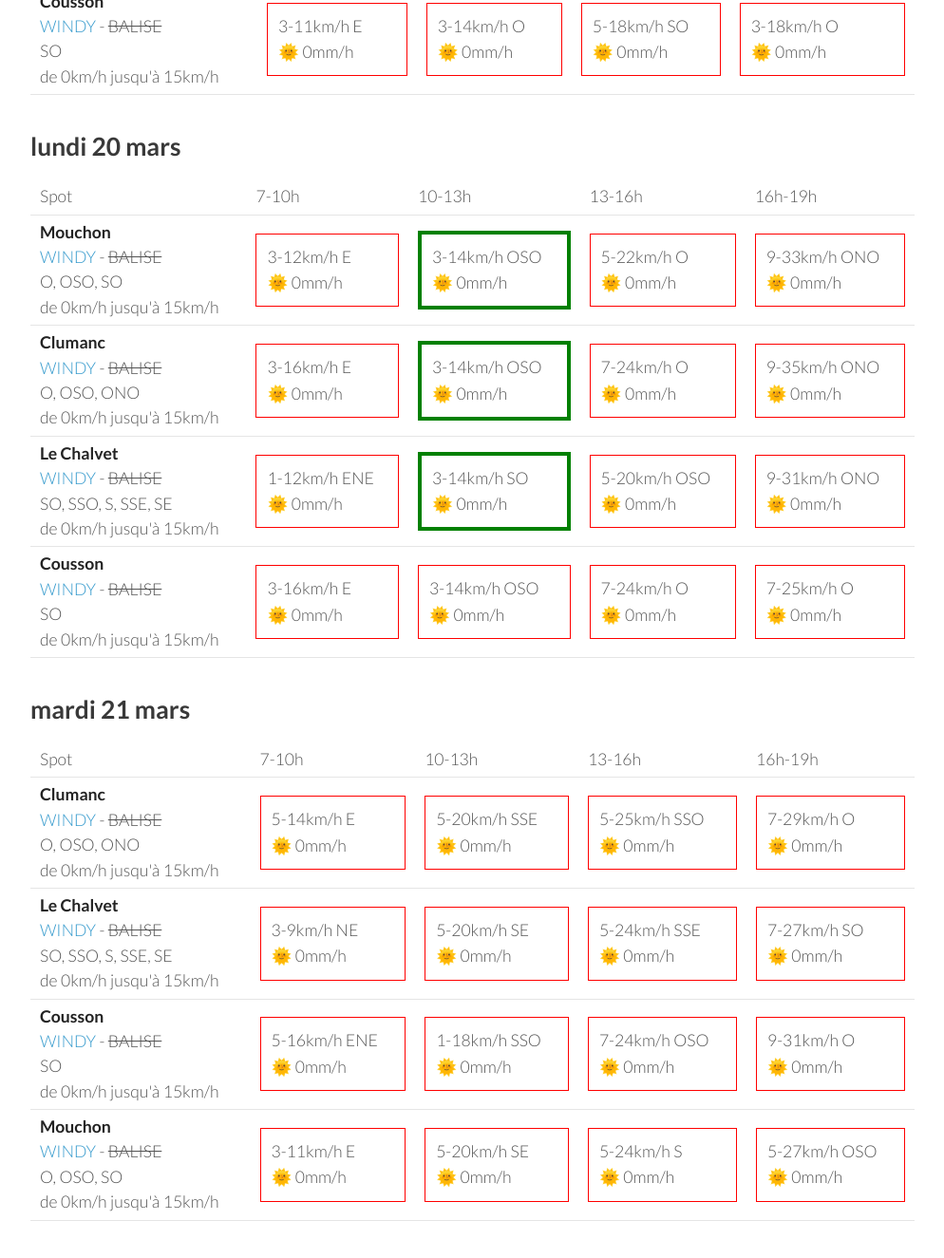
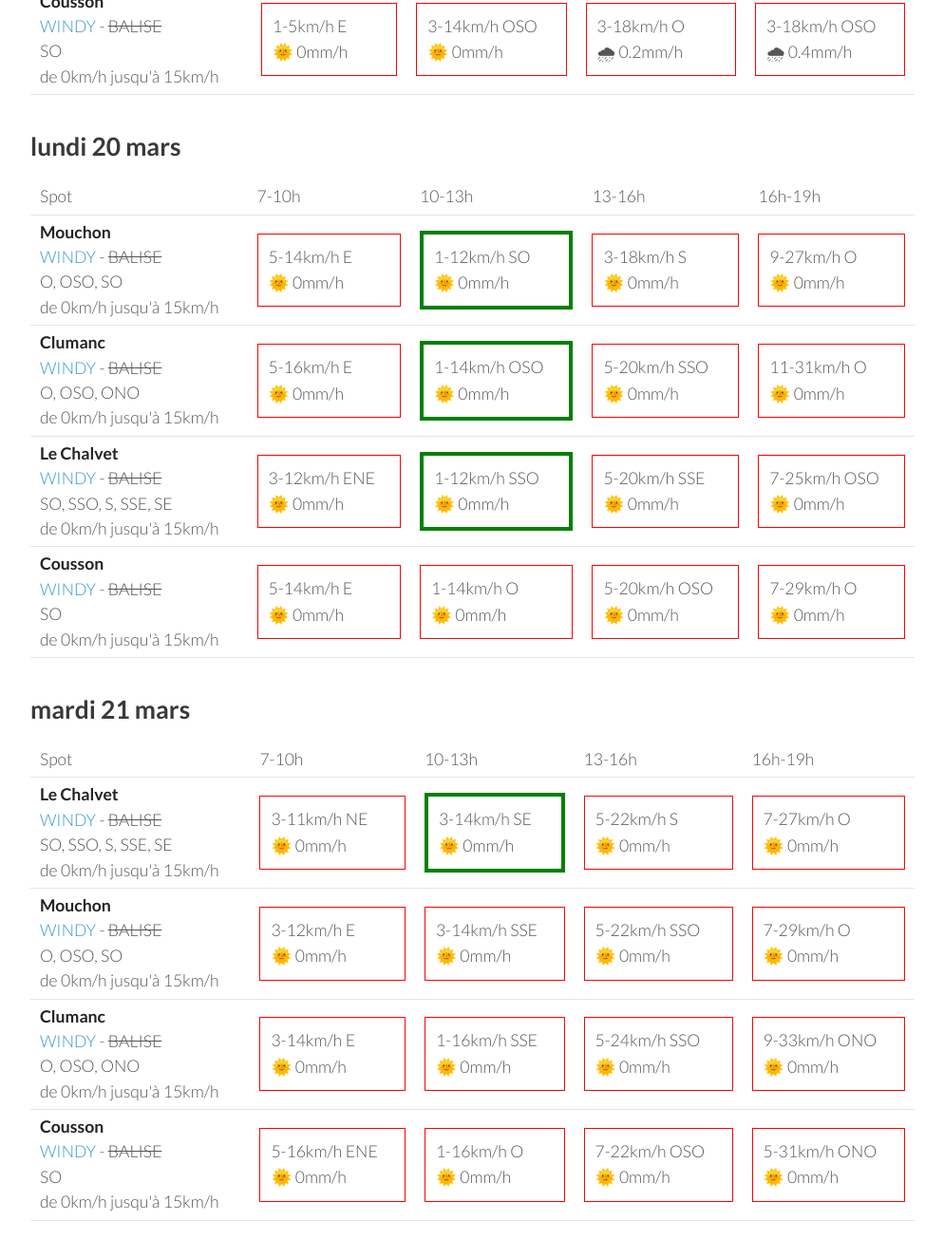
Before and after one commit to parapente-dans-le-nord/parapente-dans-le-nord.github.io, a Jekyll site: the page built from serre_poncon.markdown, in a window 1280 px wide and 1400 px high, scrolled down 2511 px. Shown: the top 1325 px of the window at 95% size, without its empty margins (26-1020 px from the left). Built offline with Jekyll 4.4.1, drawn with Linux system fonts in a browser that asks for light colours; some of the changed text lies outside the part shown.

Commit message:
update index.markdown

```diff
--- a/serre_poncon.markdown
+++ b/serre_poncon.markdown
@@ -133,9 +133,9 @@ page mise à jour le jeudi 16 mars 19:31
         <td><strong>Cousson</strong><br><a href="https://windy.com/44.054/6.240?43.940,6.241,10,m:eSAaglz">WINDY</a> - <span class="no-balise"> BALISE </span><br> <span class="vent-favorable">SO</span><br><span class="force-vent">de 0km/h jusqu'à 15km/h</span> </td>
 
             <td><div class="not-flyable"><p>5-14km/h S</p><p>🌞 0mm/h</p></div></td>
-            <td><div class="not-flyable"><p>3-18km/h S</p><p>🌞 0mm/h</p></div></td>
-            <td><div class="not-flyable"><p>7-27km/h SSO</p><p>🌞 0mm/h</p></div></td>
-            <td><div class="not-flyable"><p>11-31km/h SSO</p><p>🌞 0mm/h</p></div></td>
+            <td><div class="not-flyable"><p>5-20km/h SSO</p><p>🌞 0mm/h</p></div></td>
+            <td><div class="not-flyable"><p>7-25km/h SO</p><p>🌞 0mm/h</p></div></td>
+            <td><div class="not-flyable"><p>11-29km/h SSO</p><p>🌞 0mm/h</p></div></td>
 
 
     </tr>
@@ -143,9 +143,9 @@ page mise à jour le jeudi 16 mars 19:31
         <td><strong>Le Chalvet</strong><br><a href="https://windy.com/43.979/6.480?43.866,6.480,10,m:eSsaglX">WINDY</a> - <span class="no-balise"> BALISE </span><br> <span class="vent-favorable">SO, SSO, S, SSE, SE</span><br><span class="force-vent">de 0km/h jusqu'à 15km/h</span> </td>
 
             <td><div class="not-flyable"><p>5-11km/h E</p><p>🌞 0mm/h</p></div></td>
-            <td><div class="not-flyable"><p>12-33km/h ESE</p><p>🌞 0mm/h</p></div></td>
-            <td><div class="not-flyable"><p>12-37km/h SE</p><p>🌞 0mm/h</p></div></td>
-            <td><div class="not-flyable"><p>11-37km/h SE</p><p>🌞 0mm/h</p></div></td>
+            <td><div class="not-flyable"><p>11-33km/h ESE</p><p>🌞 0mm/h</p></div></td>
+            <td><div class="not-flyable"><p>12-35km/h SE</p><p>🌞 0mm/h</p></div></td>
+            <td><div class="not-flyable"><p>11-35km/h SE</p><p>🌞 0mm/h</p></div></td>
 
 
     </tr>
@@ -153,9 +153,9 @@ page mise à jour le jeudi 16 mars 19:31
         <td><strong>Mouchon</strong><br><a href="https://windy.com/43.992/6.424?43.878,6.425,10,m:eSuaglR">WINDY</a> - <span class="no-balise"> BALISE </span><br> <span class="vent-favorable">O, OSO, SO</span><br><span class="force-vent">de 0km/h jusqu'à 15km/h</span> </td>
 
             <td><div class="not-flyable"><p>5-9km/h SSE</p><p>🌞 0mm/h</p></div></td>
-            <td><div class="not-flyable"><p>12-35km/h ESE</p><p>🌞 0mm/h</p></div></td>
-            <td><div class="not-flyable"><p>12-37km/h SE</p><p>🌞 0mm/h</p></div></td>
-            <td><div class="not-flyable"><p>11-37km/h SSE</p><p>🌞 0mm/h</p></div></td>
+            <td><div class="not-flyable"><p>11-33km/h SE</p><p>🌞 0mm/h</p></div></td>
+            <td><div class="not-flyable"><p>11-33km/h SE</p><p>🌞 0mm/h</p></div></td>
+            <td><div class="not-flyable"><p>11-35km/h SE</p><p>🌞 0mm/h</p></div></td>
 
 
     </tr>
@@ -163,9 +163,9 @@ page mise à jour le jeudi 16 mars 19:31
         <td><strong>Clumanc</strong><br><a href="https://windy.com/44.027/6.402?43.914,6.403,10,m:eSxaglP">WINDY</a> - <span class="no-balise"> BALISE </span><br> <span class="vent-favorable">O, OSO, ONO</span><br><span class="force-vent">de 0km/h jusqu'à 15km/h</span> </td>
 
             <td><div class="not-flyable"><p>3-9km/h ENE</p><p>🌞 0mm/h</p></div></td>
-            <td><div class="not-flyable"><p>11-33km/h SE</p><p>🌞 0mm/h</p></div></td>
-            <td><div class="not-flyable"><p>11-37km/h SE</p><p>🌞 0mm/h</p></div></td>
-            <td><div class="not-flyable"><p>11-37km/h SSE</p><p>🌞 0mm/h</p></div></td>
+            <td><div class="not-flyable"><p>9-33km/h SE</p><p>🌞 0mm/h</p></div></td>
+            <td><div class="not-flyable"><p>11-33km/h SSE</p><p>🌞 0mm/h</p></div></td>
+            <td><div class="not-flyable"><p>11-35km/h SSE</p><p>🌞 0mm/h</p></div></td>
 
 
     </tr>
@@ -186,42 +186,42 @@ page mise à jour le jeudi 16 mars 19:31
       <td>16h-19h</td>
     </tr>
 <tr>
+        <td><strong>Le Chalvet</strong><br><a href="https://windy.com/43.979/6.480?43.866,6.480,10,m:eSsaglX">WINDY</a> - <span class="no-balise"> BALISE </span><br> <span class="vent-favorable">SO, SSO, S, SSE, SE</span><br><span class="force-vent">de 0km/h jusqu'à 15km/h</span> </td>
+
+            <td><div class="not-flyable"><p>1-7km/h ENE</p><p>🌧 0.2mm/h</p></div></td>
+            <td><div class="flyable"><p>1-12km/h SSE</p><p>🌧 0.2mm/h</p></div></td>
+            <td><div class="flyable"><p>3-14km/h SO</p><p>🌧 0.4mm/h</p></div></td>
+            <td><div class="not-flyable"><p>5-18km/h O</p><p>🌧 0.9mm/h</p></div></td>
+
+
+    </tr>
+<tr>
         <td><strong>Clumanc</strong><br><a href="https://windy.com/44.027/6.402?43.914,6.403,10,m:eSxaglP">WINDY</a> - <span class="no-balise"> BALISE </span><br> <span class="vent-favorable">O, OSO, ONO</span><br><span class="force-vent">de 0km/h jusqu'à 15km/h</span> </td>
 
-            <td><div class="not-flyable"><p>1-7km/h ENE</p><p>🌞 0mm/h</p></div></td>
-            <td><div class="flyable"><p>3-14km/h O</p><p>🌧 0.3mm/h</p></div></td>
-            <td><div class="not-flyable"><p>3-20km/h SO</p><p>🌧 0.5mm/h</p></div></td>
-            <td><div class="flyable"><p>3-14km/h ONO</p><p>🌧 0.2mm/h</p></div></td>
+            <td><div class="not-flyable"><p>1-7km/h E</p><p>🌞 0mm/h</p></div></td>
+            <td><div class="not-flyable"><p>1-12km/h SO</p><p>🌧 0.2mm/h</p></div></td>
+            <td><div class="not-flyable"><p>3-18km/h O</p><p>🌧 0.6mm/h</p></div></td>
+            <td><div class="not-flyable"><p>5-20km/h O</p><p>🌧 1mm/h</p></div></td>
 
 
     </tr>
 <tr>
         <td><strong>Mouchon</strong><br><a href="https://windy.com/43.992/6.424?43.878,6.425,10,m:eSuaglR">WINDY</a> - <span class="no-balise"> BALISE </span><br> <span class="vent-favorable">O, OSO, SO</span><br><span class="force-vent">de 0km/h jusqu'à 15km/h</span> </td>
 
-            <td><div class="not-flyable"><p>1-7km/h ENE</p><p>🌞 0mm/h</p></div></td>
-            <td><div class="flyable"><p>3-12km/h O</p><p>🌧 0.4mm/h</p></div></td>
-            <td><div class="not-flyable"><p>3-18km/h SO</p><p>🌧 0.5mm/h</p></div></td>
-            <td><div class="not-flyable"><p>1-14km/h ONO</p><p>🌧 0.2mm/h</p></div></td>
-
-
-    </tr>
-<tr>
-        <td><strong>Le Chalvet</strong><br><a href="https://windy.com/43.979/6.480?43.866,6.480,10,m:eSsaglX">WINDY</a> - <span class="no-balise"> BALISE </span><br> <span class="vent-favorable">SO, SSO, S, SSE, SE</span><br><span class="force-vent">de 0km/h jusqu'à 15km/h</span> </td>
-
-            <td><div class="not-flyable"><p>1-7km/h NE</p><p>🌞 0mm/h</p></div></td>
-            <td><div class="not-flyable"><p>1-12km/h O</p><p>🌧 0.5mm/h</p></div></td>
-            <td><div class="not-flyable"><p>1-18km/h SO</p><p>🌧 0.8mm/h</p></div></td>
-            <td><div class="not-flyable"><p>1-12km/h OSO</p><p>🌧 0.3mm/h</p></div></td>
+            <td><div class="not-flyable"><p>1-7km/h E</p><p>🌧 0.2mm/h</p></div></td>
+            <td><div class="not-flyable"><p>1-12km/h S</p><p>🌧 0.2mm/h</p></div></td>
+            <td><div class="not-flyable"><p>3-16km/h OSO</p><p>🌧 0.4mm/h</p></div></td>
+            <td><div class="not-flyable"><p>5-18km/h O</p><p>🌧 0.9mm/h</p></div></td>
 
 
     </tr>
 <tr>
         <td><strong>Cousson</strong><br><a href="https://windy.com/44.054/6.240?43.940,6.241,10,m:eSAaglz">WINDY</a> - <span class="no-balise"> BALISE </span><br> <span class="vent-favorable">SO</span><br><span class="force-vent">de 0km/h jusqu'à 15km/h</span> </td>
 
-            <td><div class="not-flyable"><p>3-11km/h E</p><p>🌞 0mm/h</p></div></td>
-            <td><div class="not-flyable"><p>3-14km/h O</p><p>🌞 0mm/h</p></div></td>
-            <td><div class="not-flyable"><p>5-18km/h SO</p><p>🌞 0mm/h</p></div></td>
-            <td><div class="not-flyable"><p>3-18km/h O</p><p>🌞 0mm/h</p></div></td>
+            <td><div class="not-flyable"><p>1-5km/h E</p><p>🌞 0mm/h</p></div></td>
+            <td><div class="not-flyable"><p>3-14km/h OSO</p><p>🌞 0mm/h</p></div></td>
+            <td><div class="not-flyable"><p>3-18km/h O</p><p>🌧 0.2mm/h</p></div></td>
+            <td><div class="not-flyable"><p>3-18km/h OSO</p><p>🌧 0.4mm/h</p></div></td>
 
 
     </tr>
@@ -244,40 +244,40 @@ page mise à jour le jeudi 16 mars 19:31
 <tr>
         <td><strong>Mouchon</strong><br><a href="https://windy.com/43.992/6.424?43.878,6.425,10,m:eSuaglR">WINDY</a> - <span class="no-balise"> BALISE </span><br> <span class="vent-favorable">O, OSO, SO</span><br><span class="force-vent">de 0km/h jusqu'à 15km/h</span> </td>
 
-            <td><div class="not-flyable"><p>3-12km/h E</p><p>🌞 0mm/h</p></div></td>
-            <td><div class="flyable"><p>3-14km/h OSO</p><p>🌞 0mm/h</p></div></td>
-            <td><div class="not-flyable"><p>5-22km/h O</p><p>🌞 0mm/h</p></div></td>
-            <td><div class="not-flyable"><p>9-33km/h ONO</p><p>🌞 0mm/h</p></div></td>
+            <td><div class="not-flyable"><p>5-14km/h E</p><p>🌞 0mm/h</p></div></td>
+            <td><div class="flyable"><p>1-12km/h SO</p><p>🌞 0mm/h</p></div></td>
+            <td><div class="not-flyable"><p>3-18km/h S</p><p>🌞 0mm/h</p></div></td>
+            <td><div class="not-flyable"><p>9-27km/h O</p><p>🌞 0mm/h</p></div></td>
 
 
     </tr>
 <tr>
         <td><strong>Clumanc</strong><br><a href="https://windy.com/44.027/6.402?43.914,6.403,10,m:eSxaglP">WINDY</a> - <span class="no-balise"> BALISE </span><br> <span class="vent-favorable">O, OSO, ONO</span><br><span class="force-vent">de 0km/h jusqu'à 15km/h</span> </td>
 
-            <td><div class="not-flyable"><p>3-16km/h E</p><p>🌞 0mm/h</p></div></td>
-            <td><div class="flyable"><p>3-14km/h OSO</p><p>🌞 0mm/h</p></div></td>
-            <td><div class="not-flyable"><p>7-24km/h O</p><p>🌞 0mm/h</p></div></td>
-            <td><div class="not-flyable"><p>9-35km/h ONO</p><p>🌞 0mm/h</p></div></td>
+            <td><div class="not-flyable"><p>5-16km/h E</p><p>🌞 0mm/h</p></div></td>
+            <td><div class="flyable"><p>1-14km/h OSO</p><p>🌞 0mm/h</p></div></td>
+            <td><div class="not-flyable"><p>5-20km/h SSO</p><p>🌞 0mm/h</p></div></td>
+            <td><div class="not-flyable"><p>11-31km/h O</p><p>🌞 0mm/h</p></div></td>
 
 
     </tr>
 <tr>
         <td><strong>Le Chalvet</strong><br><a href="https://windy.com/43.979/6.480?43.866,6.480,10,m:eSsaglX">WINDY</a> - <span class="no-balise"> BALISE </span><br> <span class="vent-favorable">SO, SSO, S, SSE, SE</span><br><span class="force-vent">de 0km/h jusqu'à 15km/h</span> </td>
 
-            <td><div class="not-flyable"><p>1-12km/h ENE</p><p>🌞 0mm/h</p></div></td>
-            <td><div class="flyable"><p>3-14km/h SO</p><p>🌞 0mm/h</p></div></td>
-            <td><div class="not-flyable"><p>5-20km/h OSO</p><p>🌞 0mm/h</p></div></td>
-            <td><div class="not-flyable"><p>9-31km/h ONO</p><p>🌞 0mm/h</p></div></td>
+            <td><div class="not-flyable"><p>3-12km/h ENE</p><p>🌞 0mm/h</p></div></td>
+            <td><div class="flyable"><p>1-12km/h SSO</p><p>🌞 0mm/h</p></div></td>
+            <td><div class="not-flyable"><p>5-20km/h SSE</p><p>🌞 0mm/h</p></div></td>
+            <td><div class="not-flyable"><p>7-25km/h OSO</p><p>🌞 0mm/h</p></div></td>
 
 
     </tr>
 <tr>
         <td><strong>Cousson</strong><br><a href="https://windy.com/44.054/6.240?43.940,6.241,10,m:eSAaglz">WINDY</a> - <span class="no-balise"> BALISE </span><br> <span class="vent-favorable">SO</span><br><span class="force-vent">de 0km/h jusqu'à 15km/h</span> </td>
 
-            <td><div class="not-flyable"><p>3-16km/h E</p><p>🌞 0mm/h</p></div></td>
-            <td><div class="not-flyable"><p>3-14km/h OSO</p><p>🌞 0mm/h</p></div></td>
-            <td><div class="not-flyable"><p>7-24km/h O</p><p>🌞 0mm/h</p></div></td>
-            <td><div class="not-flyable"><p>7-25km/h O</p><p>🌞 0mm/h</p></div></td>
+            <td><div class="not-flyable"><p>5-14km/h E</p><p>🌞 0mm/h</p></div></td>
+            <td><div class="not-flyable"><p>1-14km/h O</p><p>🌞 0mm/h</p></div></td>
+            <td><div class="not-flyable"><p>5-20km/h OSO</p><p>🌞 0mm/h</p></div></td>
+            <td><div class="not-flyable"><p>7-29km/h O</p><p>🌞 0mm/h</p></div></td>
 
 
     </tr>
@@ -298,22 +298,32 @@ page mise à jour le jeudi 16 mars 19:31
       <td>16h-19h</td>
     </tr>
 <tr>
-        <td><strong>Clumanc</strong><br><a href="https://windy.com/44.027/6.402?43.914,6.403,10,m:eSxaglP">WINDY</a> - <span class="no-balise"> BALISE </span><br> <span class="vent-favorable">O, OSO, ONO</span><br><span class="force-vent">de 0km/h jusqu'à 15km/h</span> </td>
+        <td><strong>Le Chalvet</strong><br><a href="https://windy.com/43.979/6.480?43.866,6.480,10,m:eSsaglX">WINDY</a> - <span class="no-balise"> BALISE </span><br> <span class="vent-favorable">SO, SSO, S, SSE, SE</span><br><span class="force-vent">de 0km/h jusqu'à 15km/h</span> </td>
 
-            <td><div class="not-flyable"><p>5-14km/h E</p><p>🌞 0mm/h</p></div></td>
-            <td><div class="not-flyable"><p>5-20km/h SSE</p><p>🌞 0mm/h</p></div></td>
-            <td><div class="not-flyable"><p>5-25km/h SSO</p><p>🌞 0mm/h</p></div></td>
+            <td><div class="not-flyable"><p>3-11km/h NE</p><p>🌞 0mm/h</p></div></td>
+            <td><div class="flyable"><p>3-14km/h SE</p><p>🌞 0mm/h</p></div></td>
+            <td><div class="not-flyable"><p>5-22km/h S</p><p>🌞 0mm/h</p></div></td>
+            <td><div class="not-flyable"><p>7-27km/h O</p><p>🌞 0mm/h</p></div></td>
+
+
+    </tr>
+<tr>
+        <td><strong>Mouchon</strong><br><a href="https://windy.com/43.992/6.424?43.878,6.425,10,m:eSuaglR">WINDY</a> - <span class="no-balise"> BALISE </span><br> <span class="vent-favorable">O, OSO, SO</span><br><span class="force-vent">de 0km/h jusqu'à 15km/h</span> </td>
+
+            <td><div class="not-flyable"><p>3-12km/h E</p><p>🌞 0mm/h</p></div></td>
+            <td><div class="not-flyable"><p>3-14km/h SSE</p><p>🌞 0mm/h</p></div></td>
+            <td><div class="not-flyable"><p>5-22km/h SSO</p><p>🌞 0mm/h</p></div></td>
             <td><div class="not-flyable"><p>7-29km/h O</p><p>🌞 0mm/h</p></div></td>
 
 
     </tr>
 <tr>
-        <td><strong>Le Chalvet</strong><br><a href="https://windy.com/43.979/6.480?43.866,6.480,10,m:eSsaglX">WINDY</a> - <span class="no-balise"> BALISE </span><br> <span class="vent-favorable">SO, SSO, S, SSE, SE</span><br><span class="force-vent">de 0km/h jusqu'à 15km/h</span> </td>
+        <td><strong>Clumanc</strong><br><a href="https://windy.com/44.027/6.402?43.914,6.403,10,m:eSxaglP">WINDY</a> - <span class="no-balise"> BALISE </span><br> <span class="vent-favorable">O, OSO, ONO</span><br><span class="force-vent">de 0km/h jusqu'à 15km/h</span> </td>
 
-            <td><div class="not-flyable"><p>3-9km/h NE</p><p>🌞 0mm/h</p></div></td>
-            <td><div class="not-flyable"><p>5-20km/h SE</p><p>🌞 0mm/h</p></div></td>
-            <td><div class="not-flyable"><p>5-24km/h SSE</p><p>🌞 0mm/h</p></div></td>
-            <td><div class="not-flyable"><p>7-27km/h SO</p><p>🌞 0mm/h</p></div></td>
+            <td><div class="not-flyable"><p>3-14km/h E</p><p>🌞 0mm/h</p></div></td>
+            <td><div class="not-flyable"><p>1-16km/h SSE</p><p>🌞 0mm/h</p></div></td>
+            <td><div class="not-flyable"><p>5-24km/h SSO</p><p>🌞 0mm/h</p></div></td>
+            <td><div class="not-flyable"><p>9-33km/h ONO</p><p>🌞 0mm/h</p></div></td>
 
 
     </tr>
@@ -321,19 +331,9 @@ page mise à jour le jeudi 16 mars 19:31
         <td><strong>Cousson</strong><br><a href="https://windy.com/44.054/6.240?43.940,6.241,10,m:eSAaglz">WINDY</a> - <span class="no-balise"> BALISE </span><br> <span class="vent-favorable">SO</span><br><span class="force-vent">de 0km/h jusqu'à 15km/h</span> </td>
 
             <td><div class="not-flyable"><p>5-16km/h ENE</p><p>🌞 0mm/h</p></div></td>
-            <td><div class="not-flyable"><p>1-18km/h SSO</p><p>🌞 0mm/h</p></div></td>
-            <td><div class="not-flyable"><p>7-24km/h OSO</p><p>🌞 0mm/h</p></div></td>
-            <td><div class="not-flyable"><p>9-31km/h O</p><p>🌞 0mm/h</p></div></td>
-
-
-    </tr>
-<tr>
-        <td><strong>Mouchon</strong><br><a href="https://windy.com/43.992/6.424?43.878,6.425,10,m:eSuaglR">WINDY</a> - <span class="no-balise"> BALISE </span><br> <span class="vent-favorable">O, OSO, SO</span><br><span class="force-vent">de 0km/h jusqu'à 15km/h</span> </td>
-
-            <td><div class="not-flyable"><p>3-11km/h E</p><p>🌞 0mm/h</p></div></td>
-            <td><div class="not-flyable"><p>5-20km/h SE</p><p>🌞 0mm/h</p></div></td>
-            <td><div class="not-flyable"><p>5-24km/h S</p><p>🌞 0mm/h</p></div></td>
-            <td><div class="not-flyable"><p>5-27km/h OSO</p><p>🌞 0mm/h</p></div></td>
+            <td><div class="not-flyable"><p>1-16km/h O</p><p>🌞 0mm/h</p></div></td>
+            <td><div class="not-flyable"><p>7-22km/h OSO</p><p>🌞 0mm/h</p></div></td>
+            <td><div class="not-flyable"><p>5-31km/h ONO</p><p>🌞 0mm/h</p></div></td>
 
 
     </tr>
```
Also changed, not shown: other parts of serre_poncon.markdown (+1 -1 lines).
